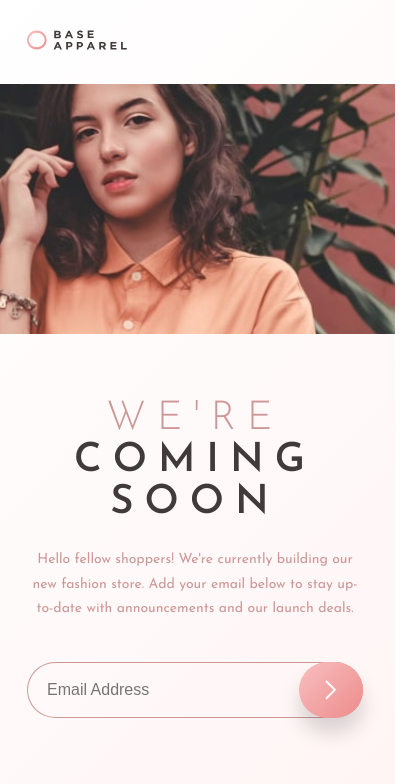
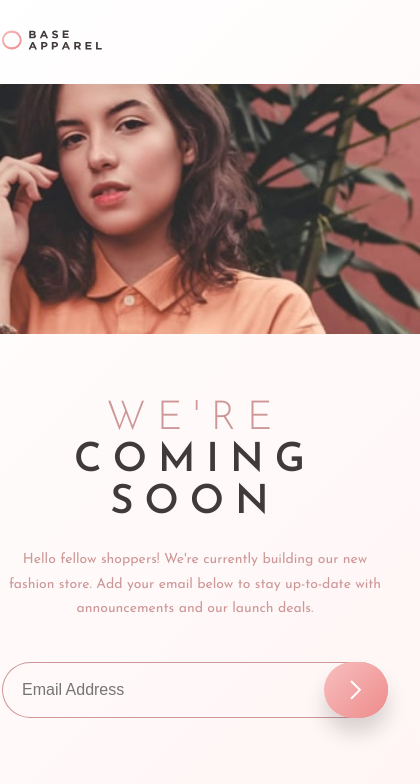
Before and after one commit to Giulo25/Base-Apparel-coming-soon-page, a plain HTML site: page index.html in a window 390 px wide. Shown: the whole page, 420 px wide, since content can reach past the window. Drawn offline with Linux system fonts and the light colour scheme.

Commit message:
Update style.css

```diff
--- a/style.css
+++ b/style.css
@@ -113,19 +113,6 @@ main {
 .error .form-container {
     box-shadow: inset 0 0 0 2px var(--red-soft);
 }
-/* .valid .form-message {
-    visibility: visible;
-} */
-/* .form-message {
-    visibility: hidden;
-} */
-
-/* error state */
-/* .error .form-message {
-    visibility: visible;
-    padding-left: 1.8rem;
-    color: var(--red-soft);
-} */
 .form-message {
     visibility: visible;
     height: 3rem;
@@ -151,7 +138,6 @@ main {
         grid-template-columns: 155fr 145fr;
     }
     .logo-container {
-        width: 100%;
         padding-inline: 3.2rem;
     }
     .text-container h1 {
```
